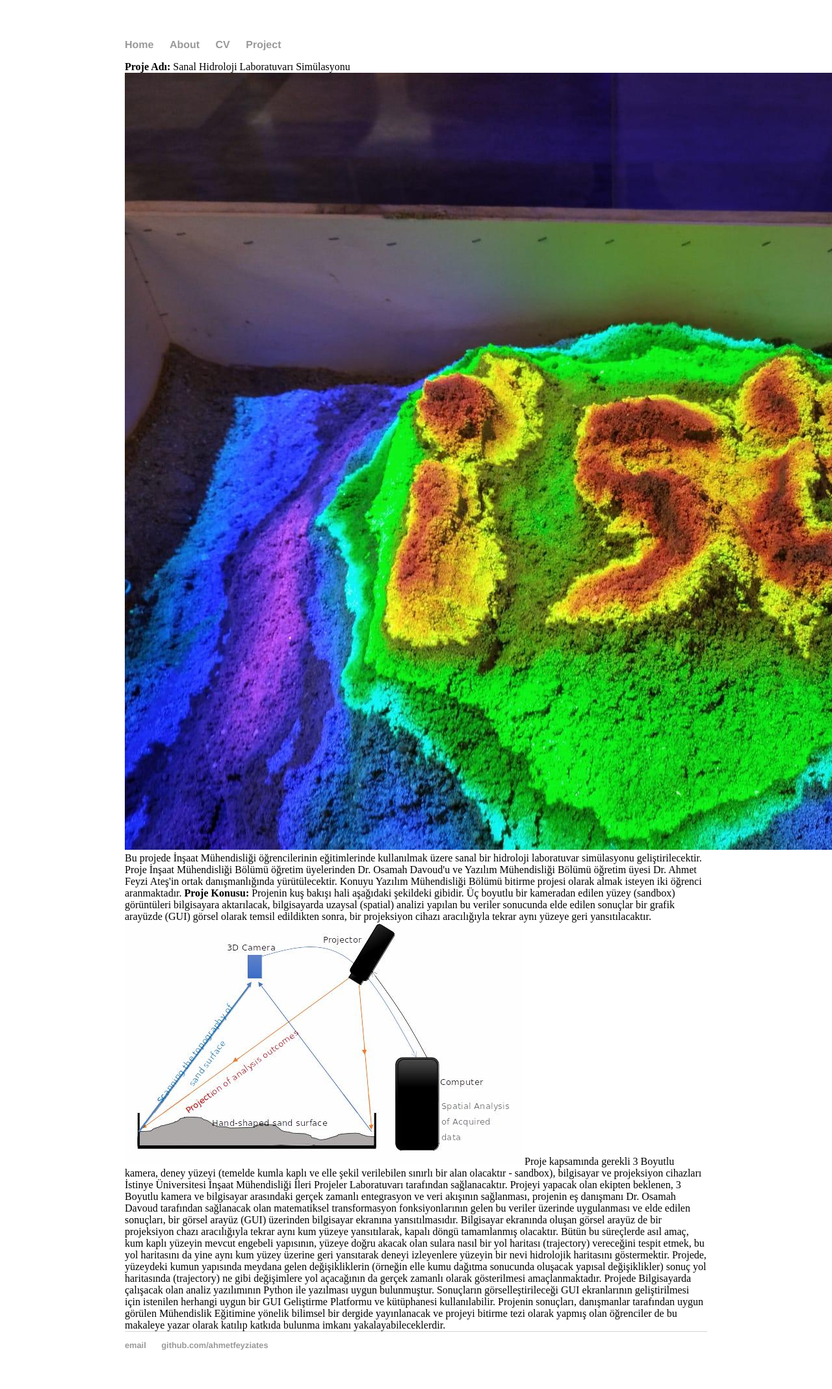
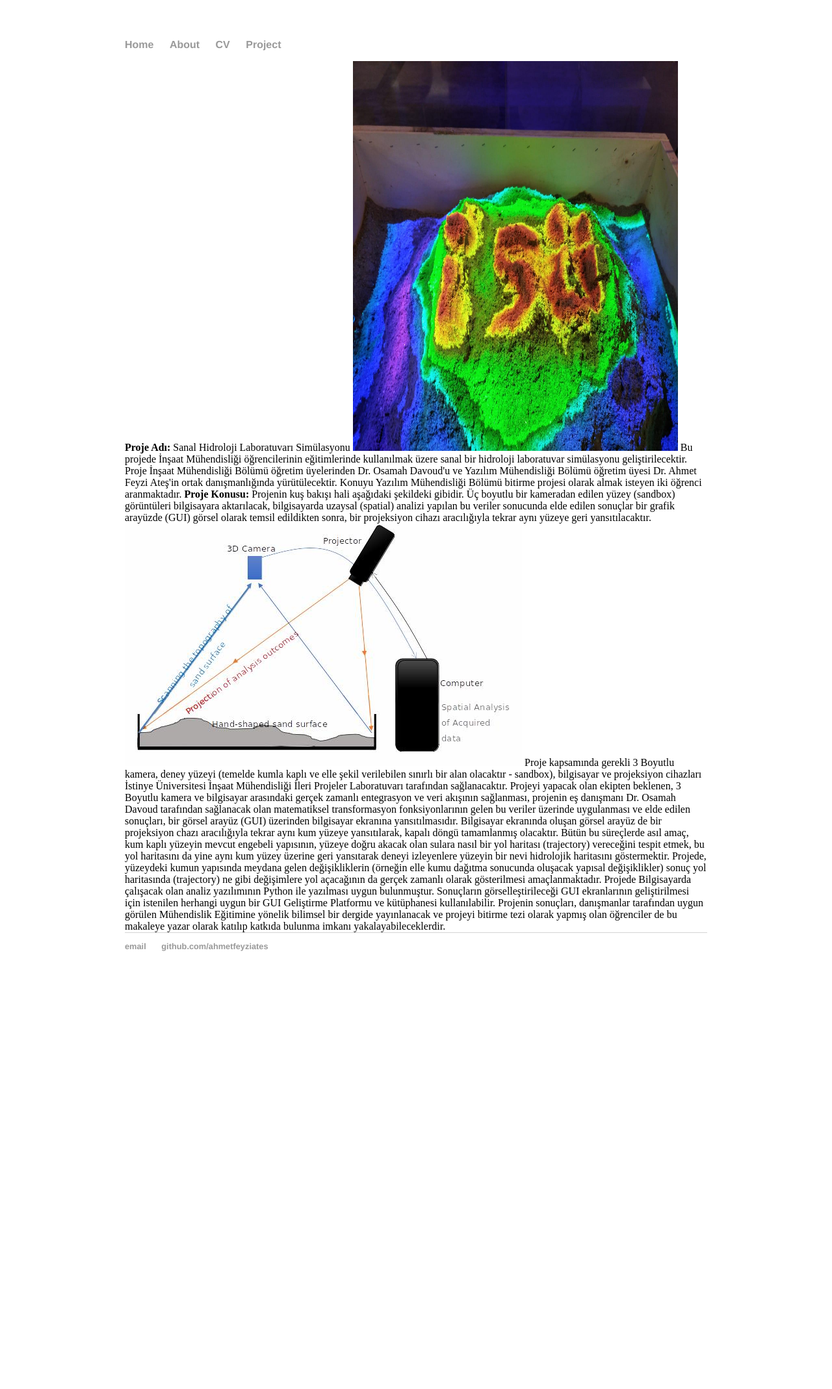
Before and after one commit to ahmetfeyziates/ahmetfeyziates.github.io, a Jekyll site: the page built from project/index.html, in a window 1280 px wide. Shown: the whole page at 65% size. Built offline with Jekyll 4.4.1, drawn with Linux system fonts in a browser that asks for light colours; after the commit the page ends 1524 px from its top, so only the background shows below that.

Commit message:
Update index.html

```diff
--- a/project/index.html
+++ b/project/index.html
@@ -4,7 +4,7 @@ title: Ahmet Feyzi Ates, Horrible Cop
 ---
 <b>Proje Adı:</b> Sanal Hidroloji Laboratuvarı Simülasyonu
 
-<img src="isu.jpg" alt="ISU Hydrology Simulation">
+<img src="isu.jpg" alt="ISU Hydrology Simulation" width="500" height="600">
 
 Bu projede İnşaat Mühendisliği öğrencilerinin eğitimlerinde kullanılmak üzere sanal bir hidroloji laboratuvar simülasyonu geliştirilecektir.
 Proje İnşaat Mühendisliği Bölümü öğretim üyelerinden Dr. Osamah Davoud'u ve Yazılım Mühendisliği Bölümü öğretim üyesi Dr. Ahmet Feyzi Ateş'in
```
